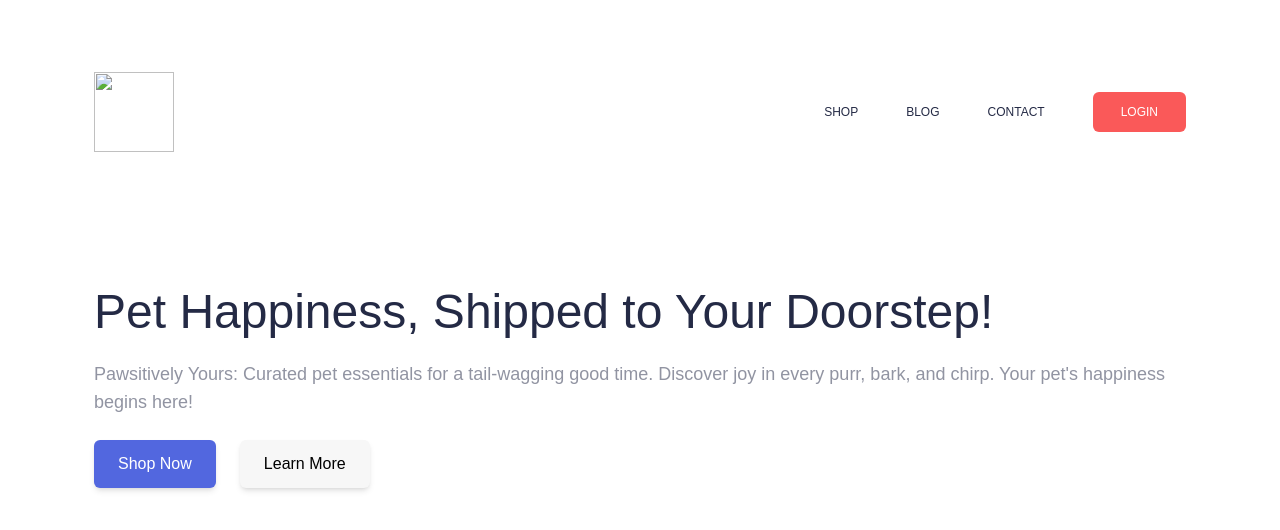
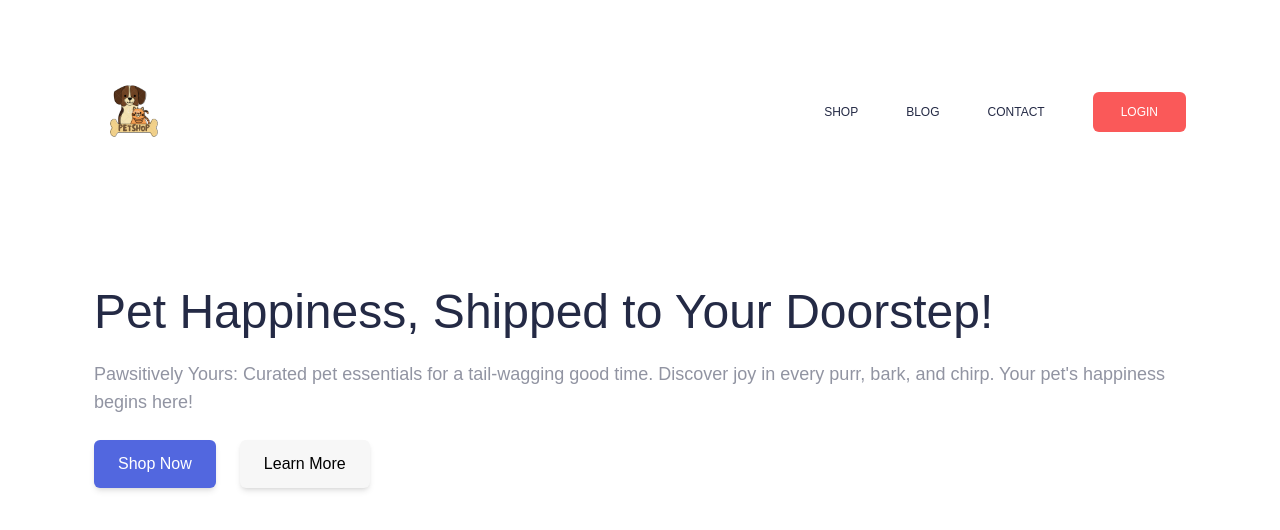
Before and after one commit to linh2020/tailwind-website-01, a website: page src/index.html in a window 1280 px wide. Drawn offline with Linux system fonts and the light colour scheme; the site is published under a folder, as on GitHub Pages, so addresses that start at the root find nothing.

Commit message:
Fix Logo link

```diff
--- a/src/index.html
+++ b/src/index.html
@@ -22,7 +22,7 @@
         <div class="py-2">
           <img
             class="w-20 h-20"
-            src="/img/Where Tails Wag and Whiskers Wiggle!.png"
+            src="../img/Where Tails Wag and Whiskers Wiggle!.png"
             alt=""
           />
         </div>
@@ -80,6 +80,7 @@
         </div>
 
         <!-- Image -->
+
       </div>
     </section>
   </body>
```
